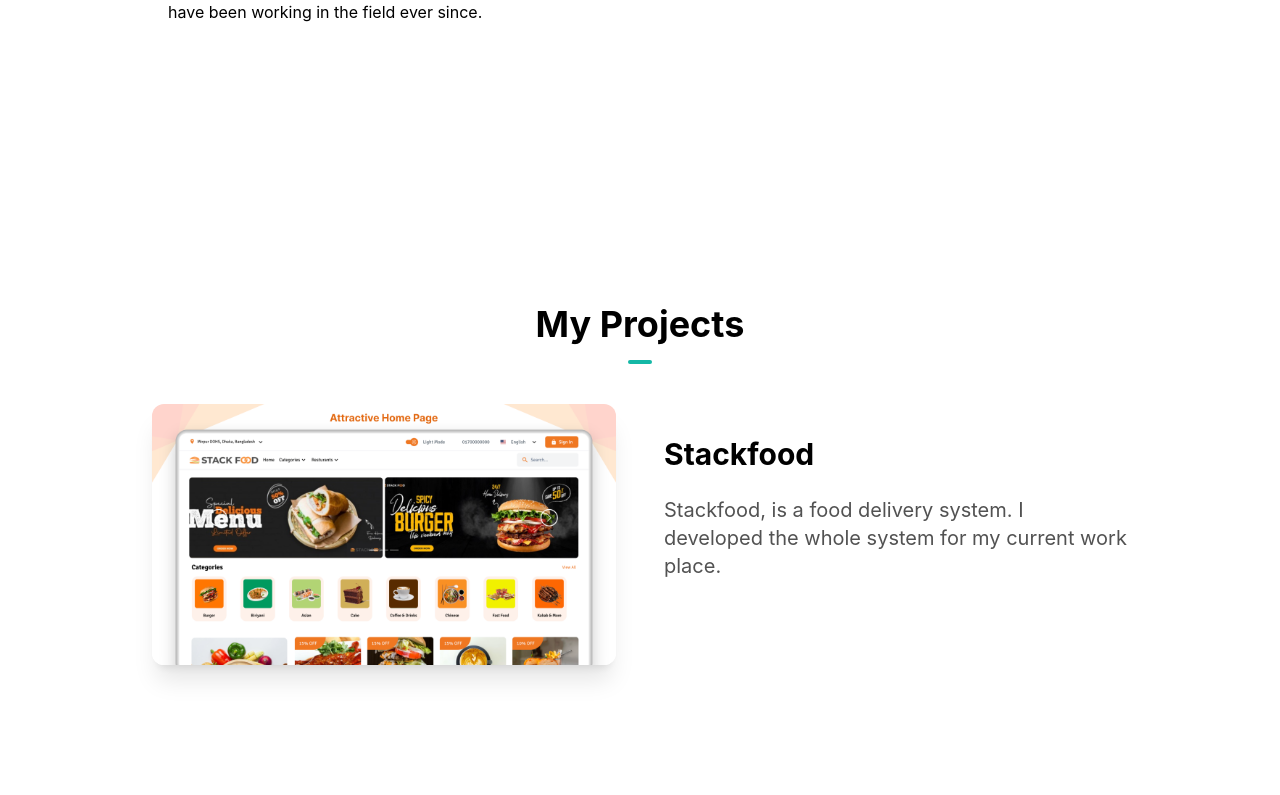
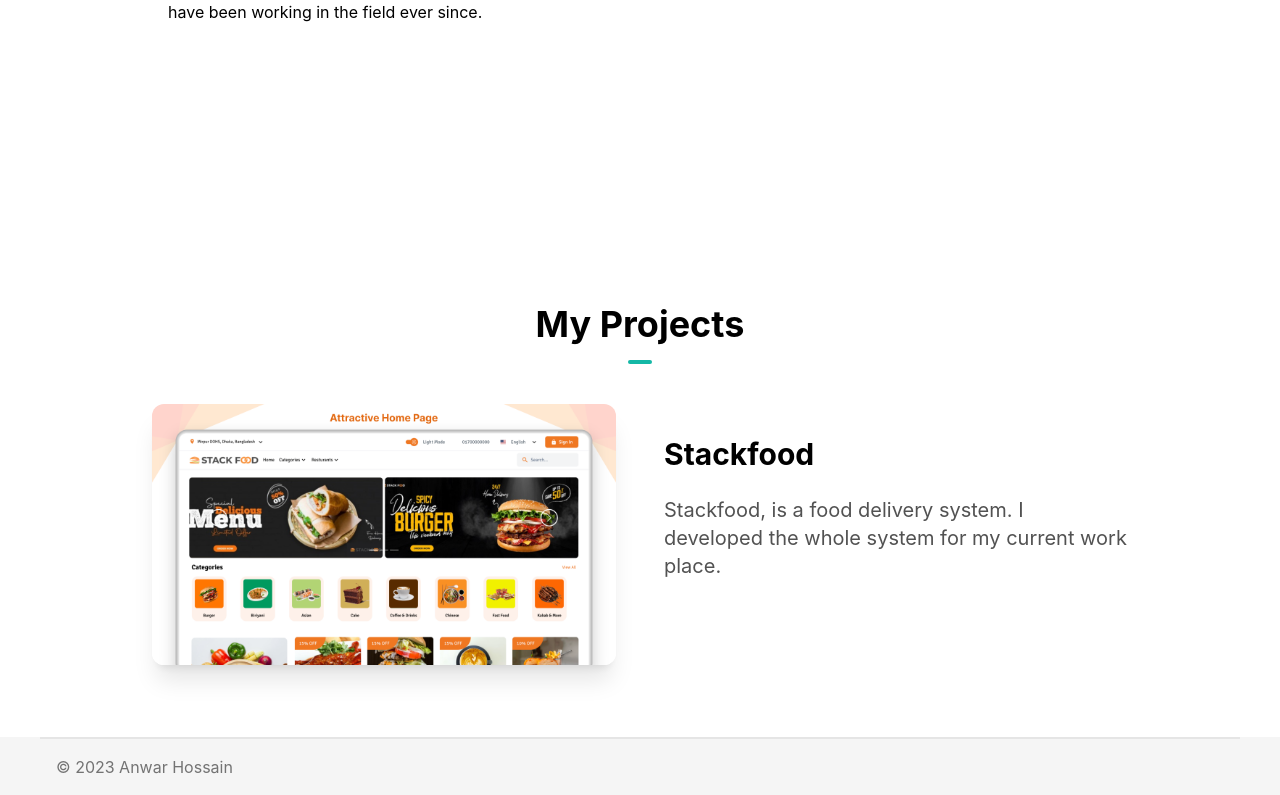
Before and after one commit to anwarhossain1/my-portfolio-tailwind, a Next.js app: page / in a window 1280 px wide. Shown: the part 1559-2354 px from the top of the page. Before the commit the page ends 2264 px from the top, so only its background shows below. Built offline with nearby package versions, Linux system fonts and the light colour scheme.

Commit message:
footer added

```diff
--- a/pages/index.js
+++ b/pages/index.js
@@ -1,5 +1,6 @@
 import { ThemeProvider } from "next-themes";
 import AboutMe from "../src/components/AboutMe";
+import Footer from "../src/components/Footer";
 import FramerAnimation from "../src/components/FramerAnimation";
 import HeroSection from "../src/components/HeroSection";
 import Navbar from "../src/components/Navbar";
@@ -17,6 +18,7 @@
           <AboutMe />
           <ProjectsSection />
         </main>
+        <Footer />
       </ThemeProvider>
     </>
   );
--- /dev/null
+++ b/src/components/Footer.js
@@ -0,0 +1,55 @@
+import React from "react";
+
+const Footer = () => {
+  return (
+    <footer className="px-10 bg-neutral-100">
+      <hr className="w-full h-0.5 mx-auto mt-8 bg-neutral-200 border-0"></hr>
+      <div className="mx-auto  p-4 flex flex-col text-center text-neutral-900 md:flex-row md:justify-between">
+        <div className="flex flex-row items-center justify-center space-x-1 text-neutral-500 dark:text-neutral-100">
+          © 2023 Anwar Hossain
+        </div>
+        {/* <div className="flex flex-row items-center justify-center space-x-2 mb-1">
+          <a href="https://github.com/hqasmei" rel="noreferrer" target="_blank">
+            <AiOutlineGithub
+              className="hover:-translate-y-1 transition-transform cursor-pointer text-neutral-500 dark:text-neutral-100"
+              size={30}
+            />
+          </a>
+          <a
+            href="https://twitter.com/hqasmei"
+            rel="noreferrer"
+            target="_blank"
+          >
+            <AiOutlineTwitter
+              className="hover:-translate-y-1 transition-transform cursor-pointer text-neutral-500 dark:text-neutral-100"
+              size={30}
+            />
+          </a>
+
+          <a
+            href="https://www.linkedin.com/in/hosnaqasmei/"
+            rel="noreferrer"
+            target="_blank"
+          >
+            <AiOutlineLinkedin
+              className="hover:-translate-y-1 transition-transform cursor-pointer text-neutral-500 dark:text-neutral-100"
+              size={30}
+            />
+          </a>
+          <a
+            href="https://www.youtube.com/channel/UCQBMkSDgbxDb8usMeXmOZyA"
+            rel="noreferrer"
+            target="_blank"
+          >
+            <AiOutlineYoutube
+              className="hover:-translate-y-1 transition-transform cursor-pointer text-neutral-500 dark:text-neutral-100"
+              size={30}
+            />
+          </a>
+        </div> */}
+      </div>
+    </footer>
+  );
+};
+
+export default Footer;
```
